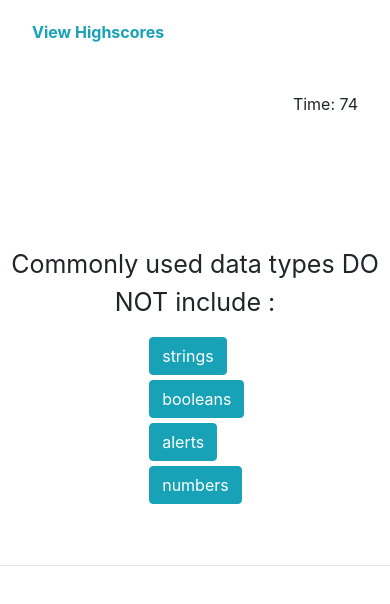
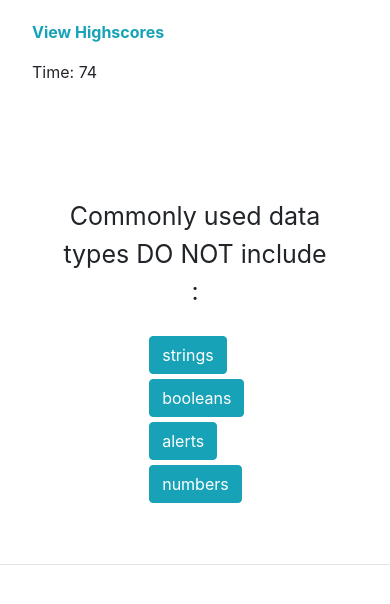
Before and after one commit to airazabal92/Code-Quiz, a plain HTML site: page index.html in a window 390 px wide. Both pictures are taken after a click on the button "Start Quiz". Drawn offline with nearby package versions, Linux system fonts and the light colour scheme.

Commit message:
Added styling to bottom of text that tells you if the answer is right/wrong and ensured that layout was responsive

```diff
--- a/index.html
+++ b/index.html
@@ -21,11 +21,11 @@
             <!-- Scores and Time text -->
             <section>
                 <div class="row mt-1">
-                    <div class="col-sm-6 col-xs-12 text-left">
-                        <p class= "p-3 ml-3"><a class="font-weight-bold text-info" href="highscores.html">View Highscores</a></p>
+                    <div class="col-sm-6 col-xs-12" id="highscoresText">
+                        <p class= "p-sm-3 ml-3"><a class="font-weight-bold text-info" href="highscores.html">View Highscores</a></p>
                     </div>
-                    <div class="col-sm-6 col-xs-12 text-right">
-                        <p class = "p-3 mr-3">Time: <span id="quizTimer">0</span></p>
+                    <div class="col-sm-6 col-xs-12" id="timeText">
+                        <p class = "p-sm-3 mr-3">Time: <span id="quizTimer">0</span></p>
                     </div>
                 </div>
             </section>
--- a/script.js
+++ b/script.js
@@ -122,7 +122,16 @@ function displayQuestions(){
 
     // Add if answer was right or wrong to bottom of question
     var answerText = document.createElement("p");
-    answerText.innerHTML = "<br><hr>" + checkAnswerText;
+
+   if(checkAnswerText === "Wrong"){
+    answerText.innerHTML = "<br><hr><span style='color:red; font-size: 18px; font-weight:bold'>" + checkAnswerText + "</span>";
+}
+else{
+    answerText.innerHTML = "<br><hr><span style='color:green; font-size: 18px; font-weight:bold'>" + checkAnswerText + "</span>";
+}
+
+
+
     var answerDiv = document.getElementById("newColumnDivForQuestion");
     answerDiv.appendChild(answerText);
 
@@ -225,8 +234,11 @@ function createHTMLSkeleton(){
     // Create new paragraph with quiz question
     newQuizQuestion = document.createElement("p");
 
-    // Add attributes to paragraph with question
+    // Add styles to paragraph with question
     newQuizQuestion.style.fontSize = "25px";
+    newQuizQuestion.style.maxWidth = "70%";
+    newQuizQuestion.style.margin = "auto";
+    newQuizQuestion.style.paddingBottom = "25px";
 
     // Add new paragraph to HTML
     questionEL.appendChild(newQuizQuestion);
@@ -266,7 +278,7 @@ function allDone(){
     finalScore = ((correct/5) * 100) + "%";
 
     // Add score to page
-    formEl.innerHTML = "<h2>All done!</h2><br> Your final score is " + finalScore + "<br>";
+    formEl.innerHTML = "<h1>All done!</h1><br> <span style='font-size: 20px'>Your final score is " + "<span style='color:#19A2B8'>" + finalScore + "</span>" + "<br></span>";
 
     // Make form visible
     var form = document.getElementById("hiddenForm");
@@ -275,7 +287,14 @@ function allDone(){
 
     // Add if last answer was right or wrong to bottom of page
     var answerText = document.createElement("p");
-    answerText.innerHTML = "<br><hr>" + checkAnswerText;
+
+    if(checkAnswerText === "Wrong"){
+        answerText.innerHTML = "<br><hr><span style='color:red;font-size: 18px; font-weight:bold'>" + checkAnswerText + "</span>";
+    }
+    else{
+        answerText.innerHTML = "<br><hr><span style='color:green;font-size: 18px; font-weight:bold'>" + checkAnswerText + "</span>";
+    }
+
     var answerDiv = document.getElementById("lastQuestionEl");
     answerDiv.appendChild(answerText);
 }
--- a/style.css
+++ b/style.css
@@ -1,4 +1,6 @@
-/* Styling for form that is initially hidden on index page */
+/* Styling for form that is initially hidden on index page
+-------------------------------------------------- */
+
 #hiddenForm{
     visibility: hidden;
 }
@@ -7,3 +9,34 @@
     margin: auto;
     width: 305px;
 }
+
+/* Styling for View Highscores hyperlink and Timer text on top of page */
+
+#highscoresText{
+    text-align: left;
+}
+
+#timeText{
+    text-align: right;
+}
+
+/* Styles on screens less than 540px -------------------------------------------------- */
+
+@media screen and (max-width: 576px) {
+
+    #highscoresText, #timeText{
+        text-align: left;
+    }
+
+    #highscoresText{
+        margin-top: 1rem;
+    }
+
+    #highscoresText{
+        margin-left: 1rem;
+    }
+
+    #timeText{
+        margin-left: 2rem;
+    }
+}
```
